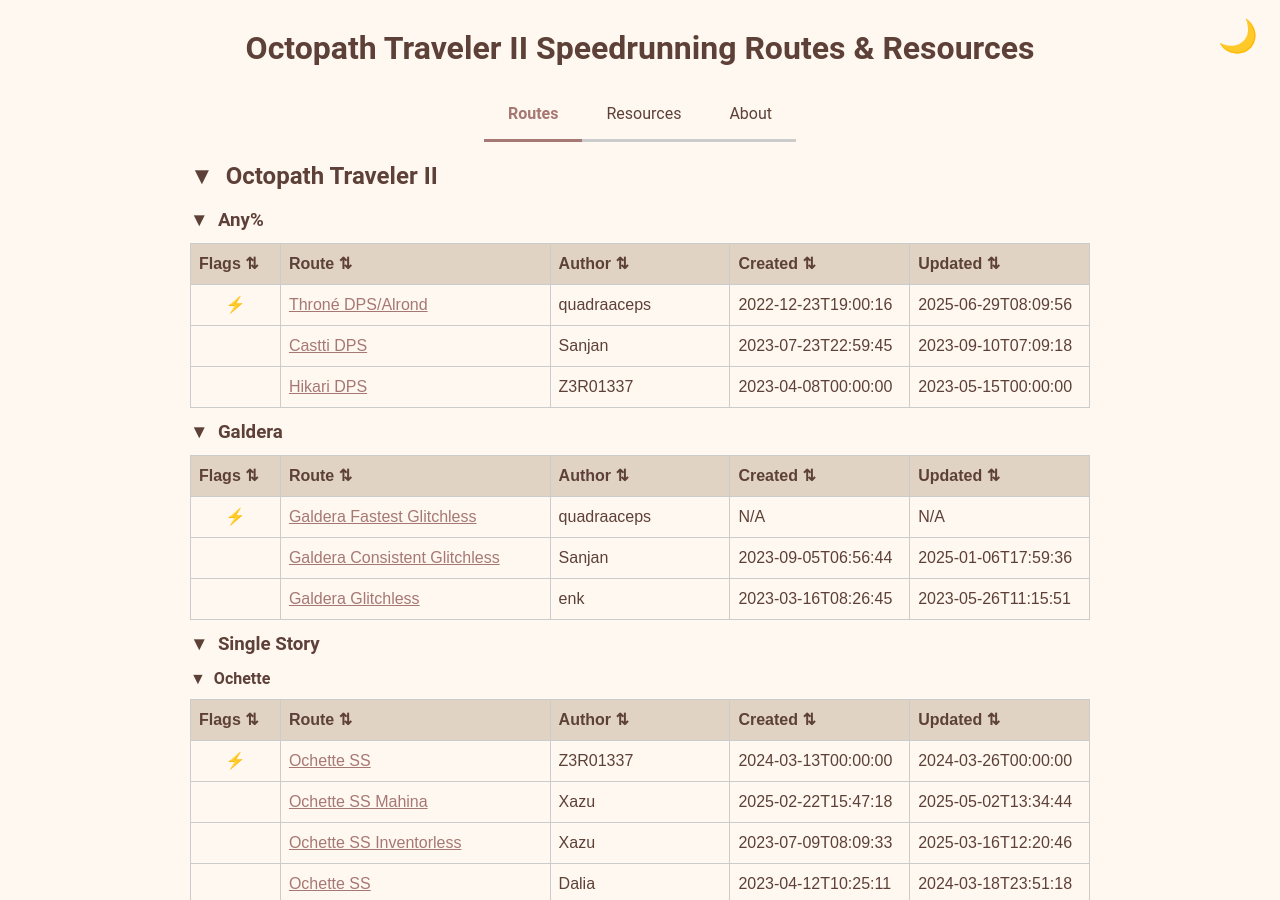
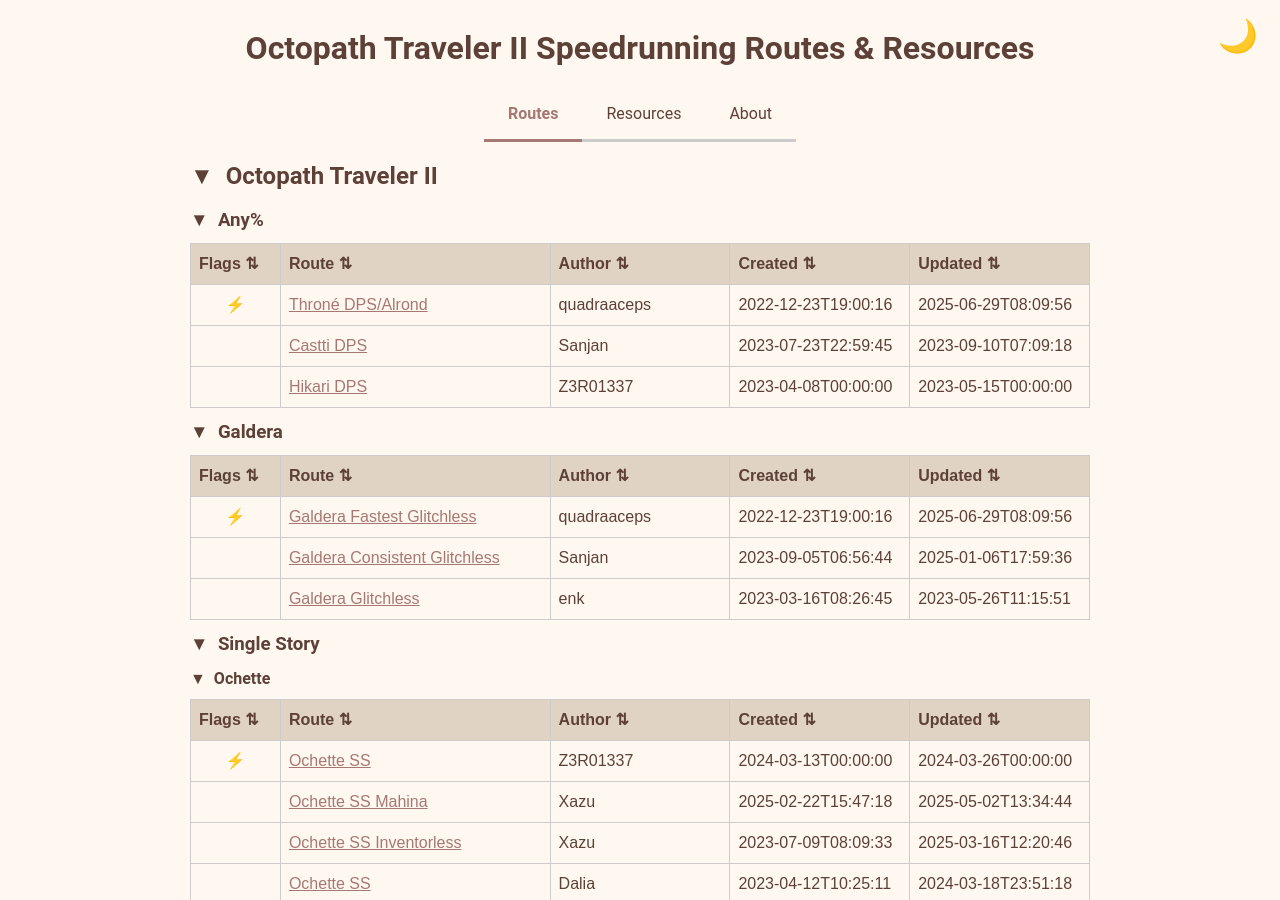
Before and after one commit to yetanotherf0rked/octopath2-stuff, a Jekyll site: the page built from index.html, in a window 1280 px wide and 900 px high. Built offline with Jekyll 4.4.1, drawn with Linux system fonts in a browser that asks for light colours.

Commit message:
Update _data/routes-with-timestamps.json with latest timestamps

```diff
--- a/_data/routes-with-timestamps.json
+++ b/_data/routes-with-timestamps.json
@@ -33,9 +33,9 @@
         "Title": "Galdera Fastest Glitchless",
         "author": "quadraaceps",
         "link": "https://docs.google.com/spreadsheets/d/1UDOPhKQpn3VNF-Fx6TjriEbsVKq3yJx_Ajb6UaW7-CM/edit?usp=sharing",
-        "created": null,
-        "updated": null,
-        "certainty": "low"
+        "created": "2022-12-23T19:00:16",
+        "updated": "2025-06-29T08:09:56",
+        "certainty": "high"
       },
       {
         "Title": "Galdera Consistent Glitchless",
```
